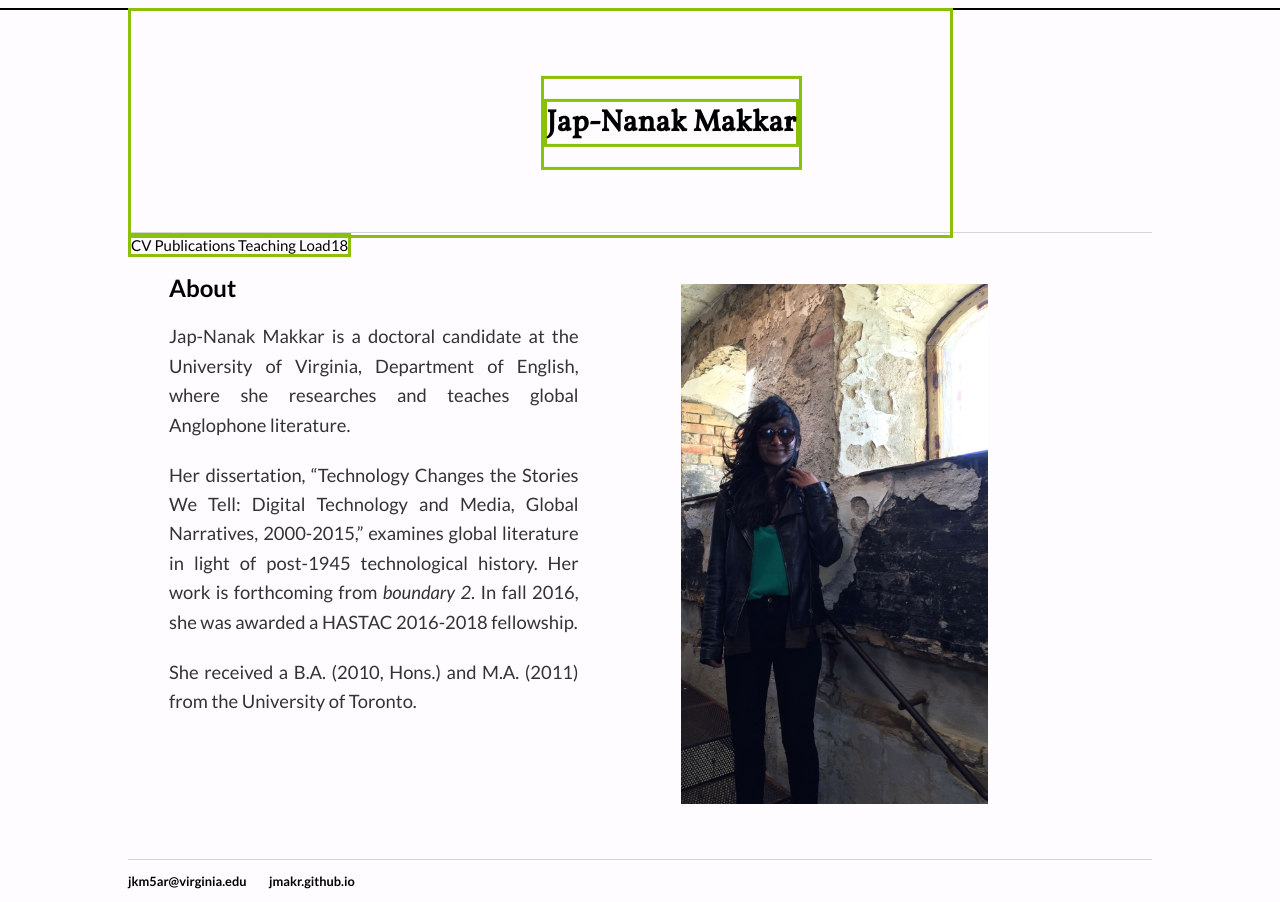
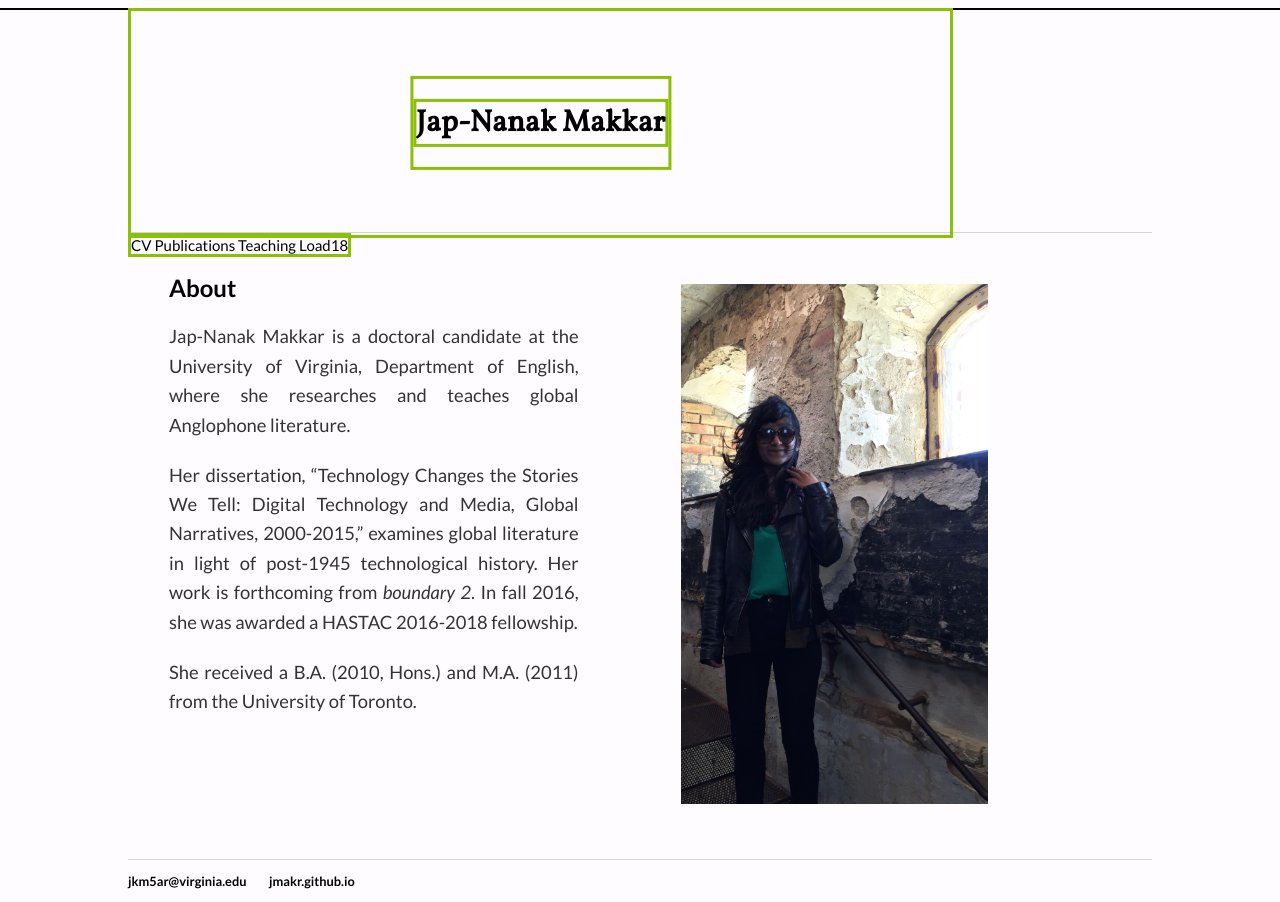
Before and after one commit to jmakr/jmakr.github.io, a Jekyll site: the page built from index.html, in a window 1280 px wide. Built offline with Jekyll 4.4.1, drawn with Linux system fonts in a browser that asks for light colours.

Commit message:
Update main.css

```diff
--- a/css/main.css
+++ b/css/main.css
@@ -43,7 +43,7 @@ h1 {
     position:absolute;
     top: 50%;
     left:50%;
-    transform: translate(0, -50%);
+    transform: translate(-50%, -50%);
 
 
     text-align: center;
```
